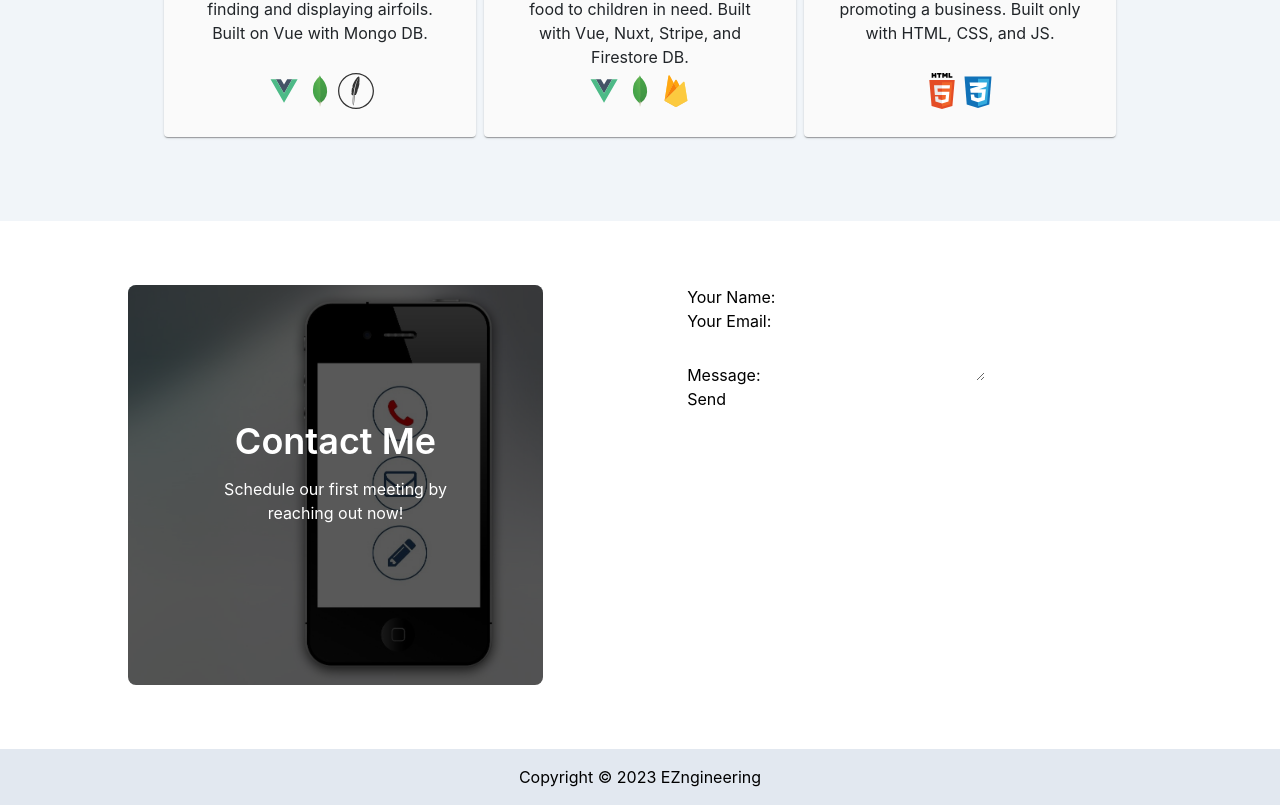
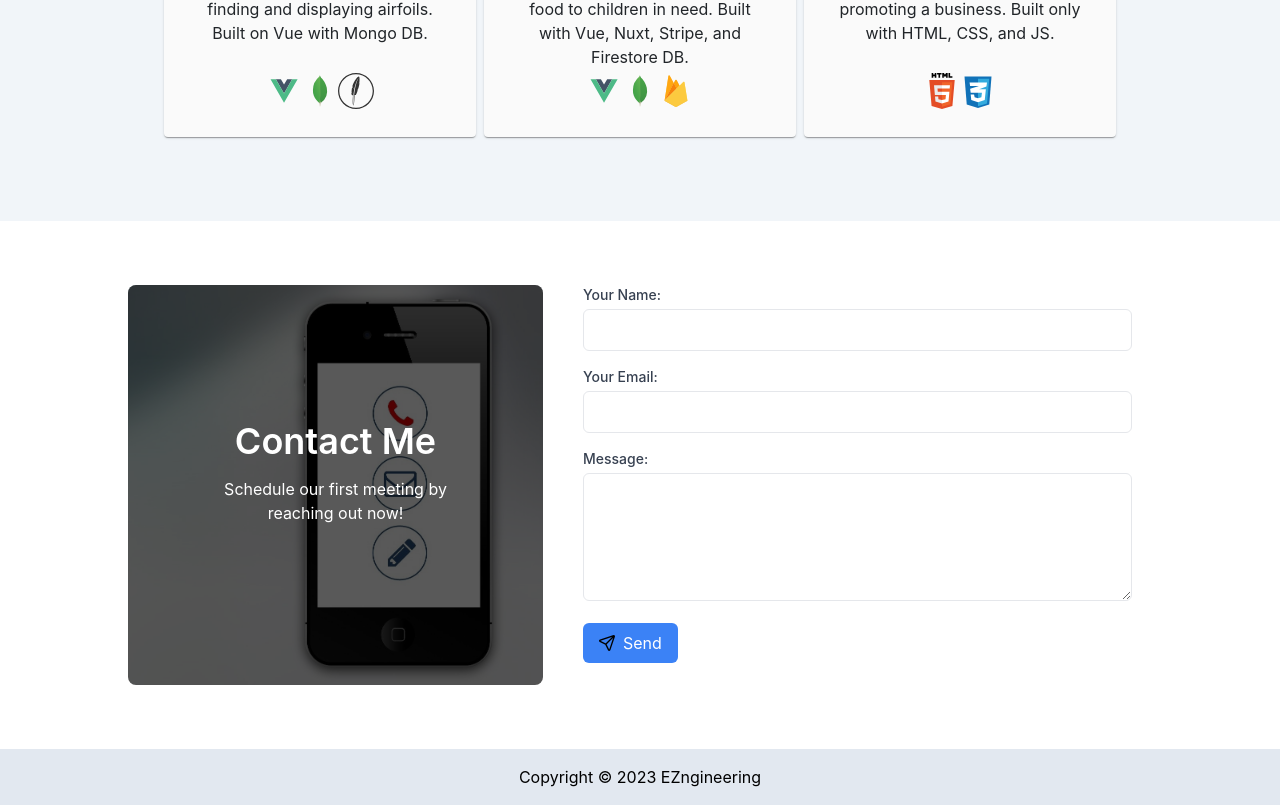
Before and after one commit to danielenriquez59/nuxt-portfolio, a Nuxt app: page / in a window 1280 px wide. Shown: the part 1575-2380 px from the top of the page. Built offline with nearby package versions, Linux system fonts and the light colour scheme.

Commit message:
contact form is fixed

```diff
--- a/components/Contact.vue
+++ b/components/Contact.vue
@@ -15,19 +15,26 @@
                     </div>
                 </div>
             </div>
-            <form class="col-span-12 md:col-span-7 justify-self-center" name="contact" method="POST" data-netlify="true">
-                <p>
-                    <label>Your Name: <input type="text" name="name" /></label>
-                </p>
-                <p>
-                    <label>Your Email: <input type="email" name="email" /></label>
-                </p>
-                <p>
-                    <label>Message: <textarea name="message"></textarea></label>
-                </p>
-                <p>
-                    <button type="submit">Send</button>
-                </p>
+            <form class="col-span-12 md:col-span-7 px-5 space-y-4" name="contact" method="POST" data-netlify="true">
+                <div>
+                    <label class="block text-sm font-medium text-gray-700 dark:text-gray-100 ">Your Name:</label>
+                    <input class="mt-1 p-2 w-full border rounded-md text-black" type="text" name="name" />
+                </div>
+                <div>
+                    <label class="block text-sm font-medium text-gray-700 dark:text-gray-100">Your Email:</label>
+                    <input class="mt-1 p-2 w-full border rounded-md text-black" type="email" name="email" />
+                </div>
+                <div>
+                    <label class="block text-sm font-medium text-gray-700 dark:text-gray-100">Message:</label>
+                    <textarea class="mt-1 p-2 w-full h-32 border rounded-md text-black" name="message"></textarea>
+                </div>
+                <div>
+                    <button
+                        class="bg-blue-500 text-white rounded-md px-4 py-2 hover:bg-blue-400 focus:outline-none focus:ring-2 focus:ring-blue-400 focus:ring-opacity-50"
+                        type="submit">
+                        <div class="flex gap-2 items-center"><i class="pi pi-send text-black "></i>Send</div>
+                    </button>
+                </div>
             </form>
         </div>
 
```
